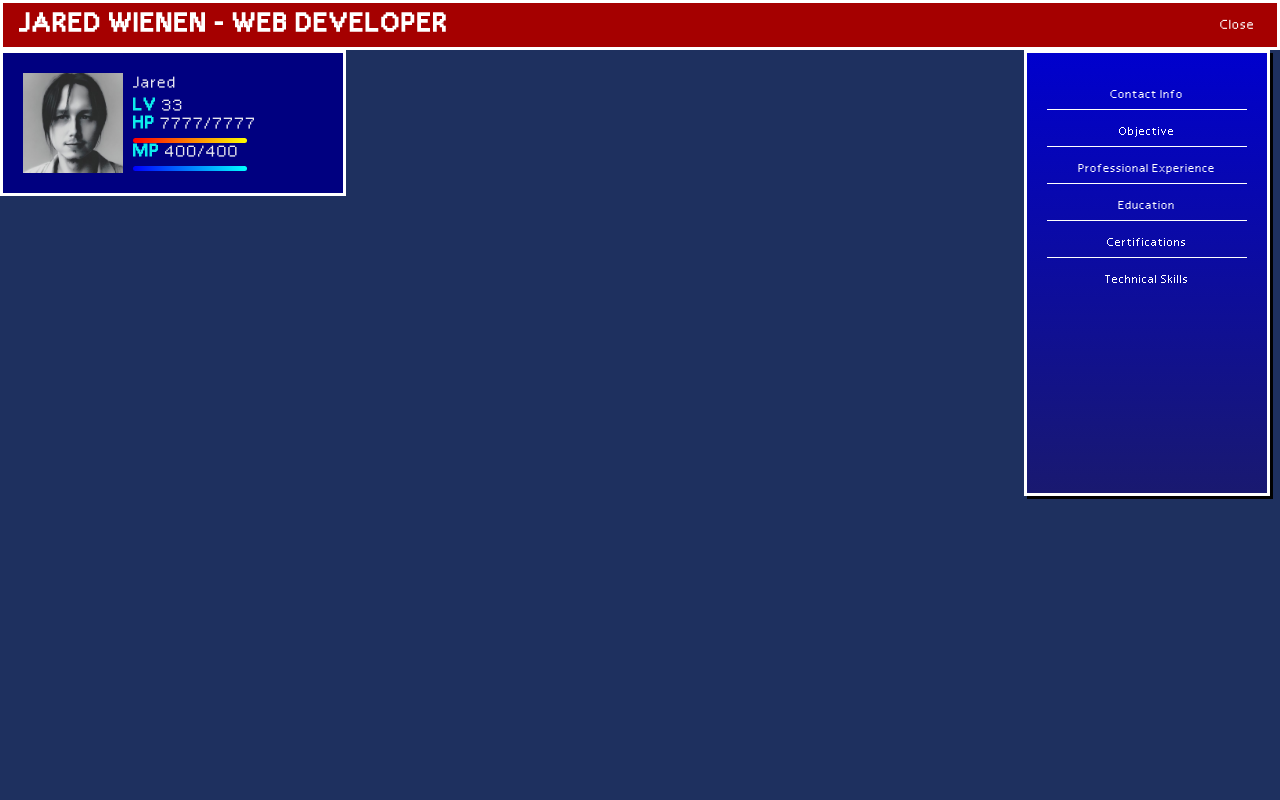
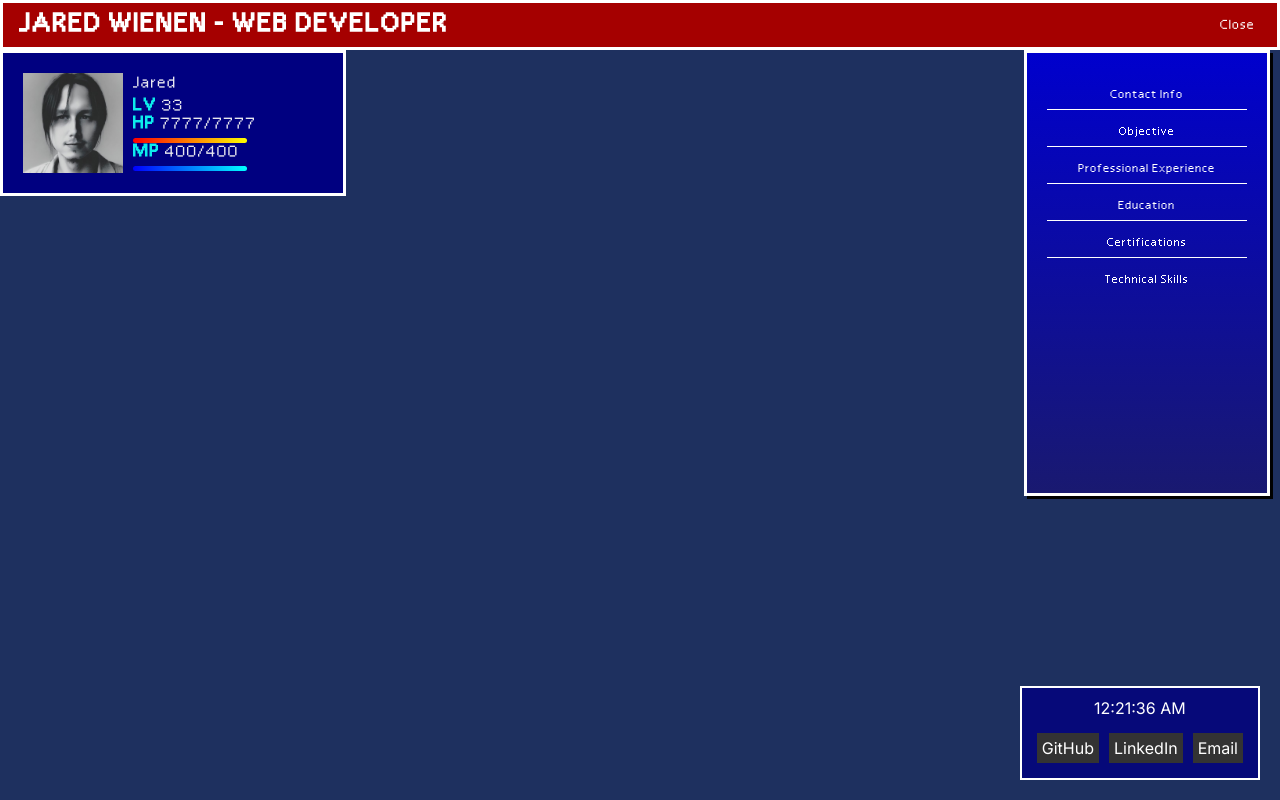
Before and after one commit to indohippi/my-resume, a Next.js app: page / in a window 1280 px wide. Built offline with nearby package versions, Linux system fonts and the light colour scheme.

Commit message:
added socialmedia modal

```diff
--- a/app/globals.css
+++ b/app/globals.css
@@ -64,3 +64,8 @@ html, body {
 .resume-section li, .resume-section div {
   margin-bottom: 5px;
 }
+
+.mainContainer {
+  position: relative; /* This allows absolute positioning inside it */
+  /* ... other styles ... */
+}
--- a/app/page.js
+++ b/app/page.js
@@ -6,6 +6,7 @@ import Header from '../components/Header';
 import Menu from '../components/Menu';
 import CharacterStats from '../components/CharacterStats';
 import Modal from '../components/Modal';
+import SocialMedia from '../components/SocialMedia'; // Adjust the path as necessary
 import ContactInfo from '../pages/ContactInfo';
 import Objective from '../pages/Objective';
 import ProfessionalExperience from '../pages/ProfessionalExperience';
@@ -56,6 +57,7 @@ export default function Home() {
         </Modal>
       )}
       <CharacterStats />
+      <SocialMedia />
       {/* ... other components */}
     </div>
   );
--- /dev/null
+++ b/components/SocialMedia.js
@@ -0,0 +1,20 @@
+// components/SocialMedia.js
+import React from 'react';
+import styles from '/styles/SocialMedia.module.css';
+
+const SocialMedia = () => {
+  const currentTime = new Date().toLocaleTimeString('en-US', { timeZone: 'America/Chicago' });
+
+  return (
+    <div className={styles.socialContainer}>
+      <div className={styles.timeDisplay}>{currentTime}</div>
+      <div className={styles.socialButtons}>
+        <a href="https://github.com/indohippi" target="_blank" className={styles.github}>GitHub</a>
+        <a href="https://linkedin.com/in/jaredwienen" target="_blank" className={styles.linkedin}>LinkedIn</a>
+        <a href="mailto:jaredwienen@gmail.com" className={styles.email}>Email</a>
+      </div>
+    </div>
+  );
+};
+
+export default SocialMedia;
--- /dev/null
+++ b/styles/SocialMedia.module.css
@@ -0,0 +1,29 @@
+/* styles/SocialMedia.module.css */
+.socialContainer {
+    position: fixed; /* Fixed positioning relative to the viewport */
+    bottom: 20px; /* 20px from the bottom */
+    right: 20px; /* 20px from the right */
+    background: rgba(0, 0, 128, 0.8); /* Semi-transparent blue background */
+    padding: 10px;
+    border: 2px solid white; /* White border */
+    color: white; /* White text color */
+    text-align: center;
+  }
+
+  .timeDisplay {
+    font-size: 16px;
+    margin-bottom: 10px;
+  }
+
+  .socialButtons a {
+    display: inline-block;
+    margin: 5px;
+    padding: 5px;
+    background: #333; /* Dark background for buttons */
+    color: white; /* White text */
+    text-decoration: none;
+  }
+
+  .github { /* Additional styles for GitHub button */ }
+  .linkedin { /* Additional styles for LinkedIn button */ }
+  .email { /* Additional styles for Email button */ }
```
